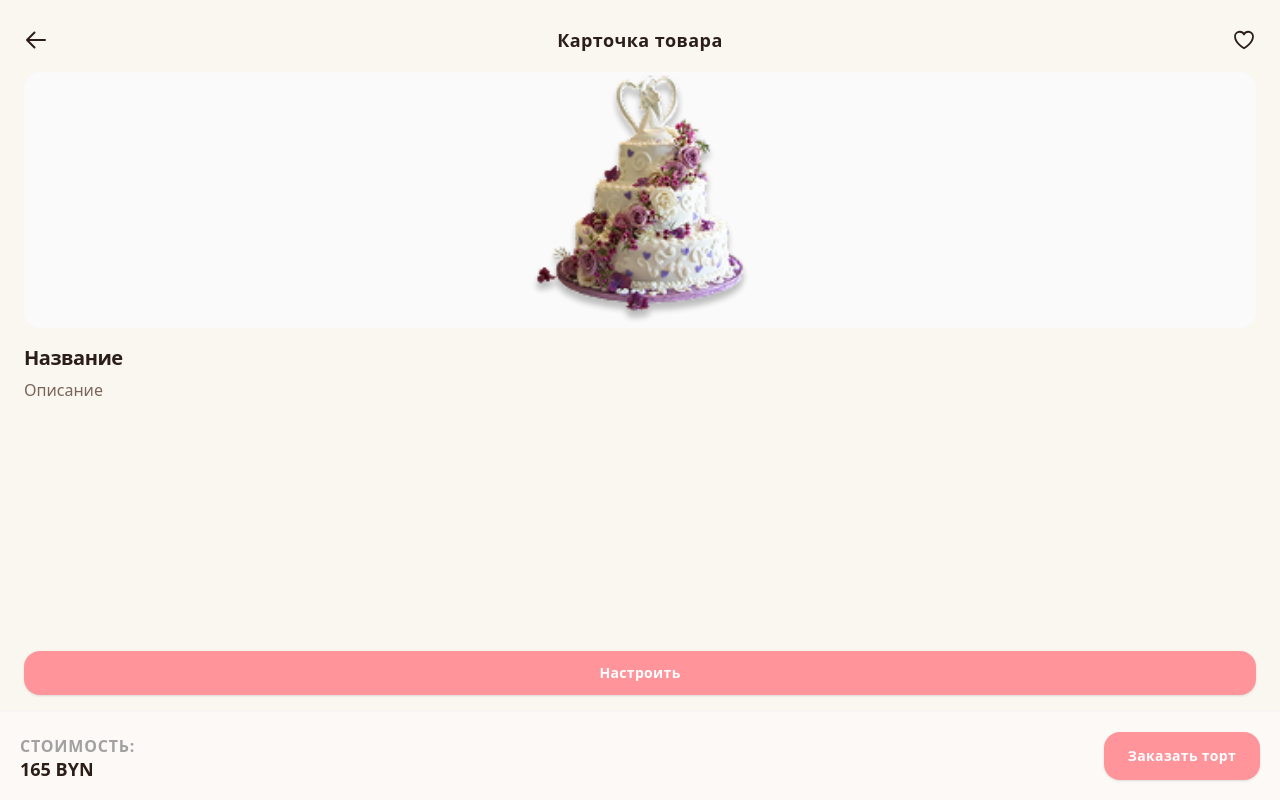
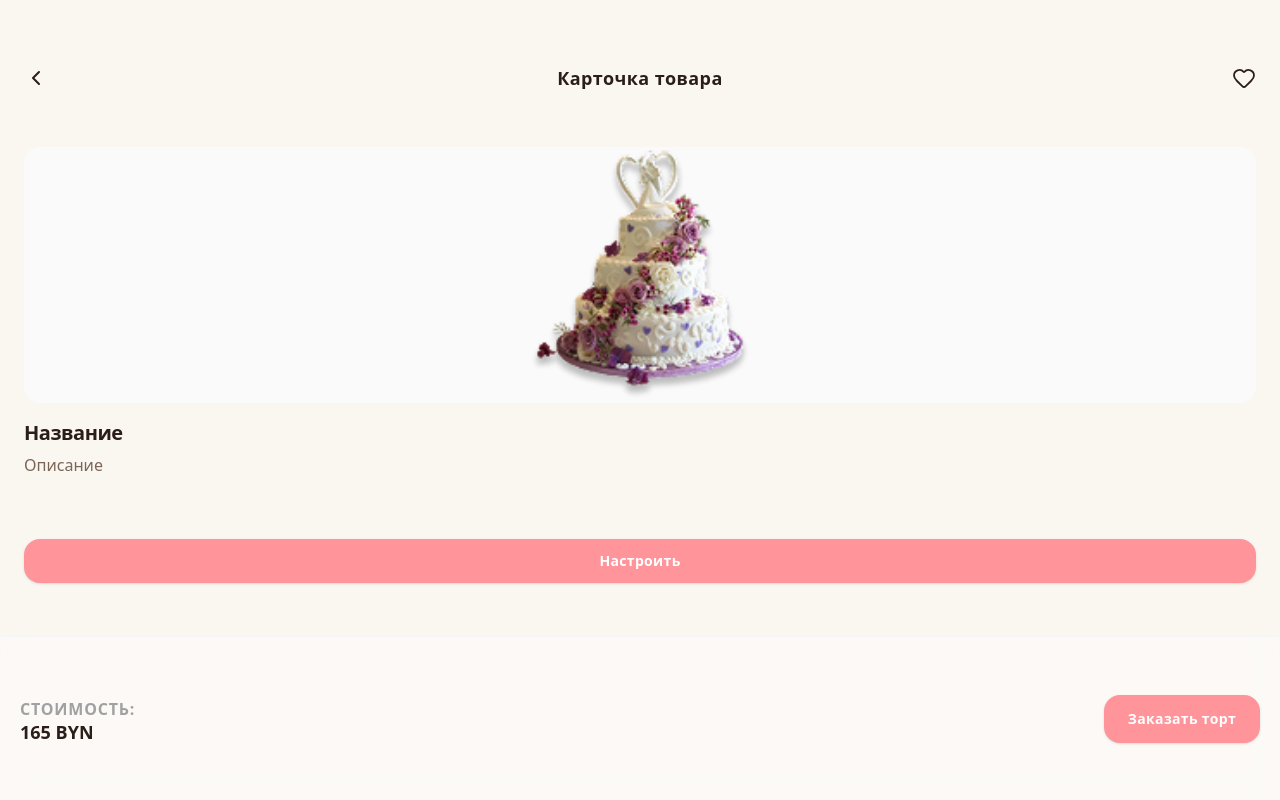
Before and after one commit to Goblins-and-me/Frontend, a Next.js app: page /product_card/1 in a window 1280 px wide. Built offline with nearby package versions, Linux system fonts and the light colour scheme.

Commit message:
SS-8_Kruss_fix

```diff
--- a/package.json
+++ b/package.json
@@ -9,6 +9,7 @@
     "lint": "eslint"
   },
   "dependencies": {
+    "lucide-react": "^1.52.0",
     "next": "16.3.4",
     "react": "19.2.8",
     "react-dom": "19.2.8"
--- a/src/app/product_card/[id]/page.tsx
+++ b/src/app/product_card/[id]/page.tsx
@@ -3,6 +3,7 @@
 import Link from 'next/link';
 import { useState } from "react";
 import Image from "next/image";
+import { ChevronLeft, Heart, Check } from 'lucide-react';
 
 interface Product {
   title: string;
@@ -21,6 +22,8 @@ export default function ProductPage() {
     photo: false,
   });
   const [isConfiguring, setIsConfiguring] = useState<boolean>(false);
+
+  const [isFavorite, setIsFavorite] = useState<boolean>(false);
 
   const handleDecorChange = (id: string) => {
     setDecor(prev => ({ ...prev, [id]: !prev[id as keyof typeof prev] }));
@@ -47,28 +50,33 @@ export default function ProductPage() {
     image: '/cake.png',
   };
 
-   return (
+  return (
     <div className="h-screen w-screen bg-screen flex justify-center items-center overflow-hidden antialiased">
-      <main className={`w-full max-w-full h-full bg-screen grid overflow-hidden transition-all duration-300 ${isConfiguring ? 'grid-rows-[auto_1fr]' : 'grid-rows-[auto_1fr_auto]'}`}>
+      <main className={`w-full max-w-full h-full bg-screen grid overflow-hidden transition-all duration-300 ${isConfiguring ? 'grid-rows-auto_1fr' : 'grid-rows-auto_1fr_auto'}`}>
 
         <header className="flex items-center justify-between px-6 pt-5 pb-3">
           <Link href="/catalog" className="w-10 h-10 flex items-center justify-start text-main hover:opacity-70 transition" aria-label="Назад">
-            <svg fill="none" viewBox="0 0 24 24" strokeWidth="2" stroke="currentColor" className="w-6 h-6">
-              <path strokeLinecap="round" strokeLinejoin="round" d="M10.5 19.5 3 12m0 0 7.5-7.5M3 12h18" />
-            </svg>
+            <ChevronLeft className="w-6 h-6" strokeWidth={2} />
           </Link>
           <h1 className="text-lg font-bold tracking-wide text-main">
             {isConfiguring ? 'Настройка торта' : 'Карточка товара'}
           </h1>
-          <button className="w-10 h-10 flex items-center justify-end text-main hover:opacity-70 transition" aria-label="В избранное">
-            <svg fill="none" viewBox="0 0 24 24" strokeWidth="1.8" stroke="currentColor" className="w-6 h-6">
-              <path strokeLinecap="round" strokeLinejoin="round" d="M21 8.25c0-2.485-2.099-4.5-4.688-4.5-1.935 0-3.597 1.126-4.312 2.733-.715-1.607-2.377-2.733-4.313-2.733C5.1 3.75 3 5.765 3 8.25c0 7.22 9 12 9 12s9-4.78 9-12Z" />
-            </svg>
+
+          <button
+            onClick={() => setIsFavorite(!isFavorite)}
+            className="w-10 h-10 flex items-center justify-end text-main hover:opacity-70 transition"
+            aria-label="В избранное"
+          >
+            <Heart
+              className={`w-6 h-6 transition-colors duration-200 ${isFavorite ? 'text-red-500' : 'text-main'}`}
+              strokeWidth={1.8}
+              fill={isFavorite ? 'currentColor' : 'none'}
+            />
           </button>
         </header>
 
-        <div className="px-6 pb-4 grid grid-rows-[1fr_auto] min-h-0 overflow-hidden">
-          <div className="grid grid-rows-[auto_1fr] min-h-0 items-start content-start">
+        <div className="px-6 pb-4 grid grid-rows-1fr_auto min-h-0 overflow-hidden">
+          <div className="grid grid-rows-auto_1fr min-h-0 items-start content-start">
 
             <div className="relative w-full h-64 max-h-64 rounded-2xl mb-4 select-none overflow-hidden bg-neutral-50 flex items-center justify-center">
               {product.image && (
@@ -118,8 +126,6 @@ export default function ProductPage() {
                       />
                       <span>5 кг</span>
                     </div>
-                    <p className="text-10px text-neutral-400 mt-3 leading-tight">
-                    </p>
                   </div>
 
                   <div className="bg-white rounded-2xl p-4 border border-neutral-100 shadow-sm">
@@ -173,9 +179,7 @@ export default function ProductPage() {
                                 : 'border-separators bg-white group-hover:border-accent'
                                 }`}>
                                 {isChecked && (
-                                  <svg fill="none" viewBox="0 0 24 24" strokeWidth="3" stroke="white" className="w-3.5 h-3.5">
-                                    <path strokeLinecap="round" strokeLinejoin="round" d="m4.5 12.75 6 6 9-13.5" />
-                                  </svg>
+                                  <Check className="w-3.5 h-3.5 text-white" strokeWidth={3} />
                                 )}
                               </div>
                               <span className="text-xs font-semibold text-main">{decorItem.title}</span>
@@ -224,5 +228,4 @@ export default function ProductPage() {
       </main>
     </div>
   );
-
 }
```
Also changed, not shown: 1 other file (tests, documents, lock files or other folders).
